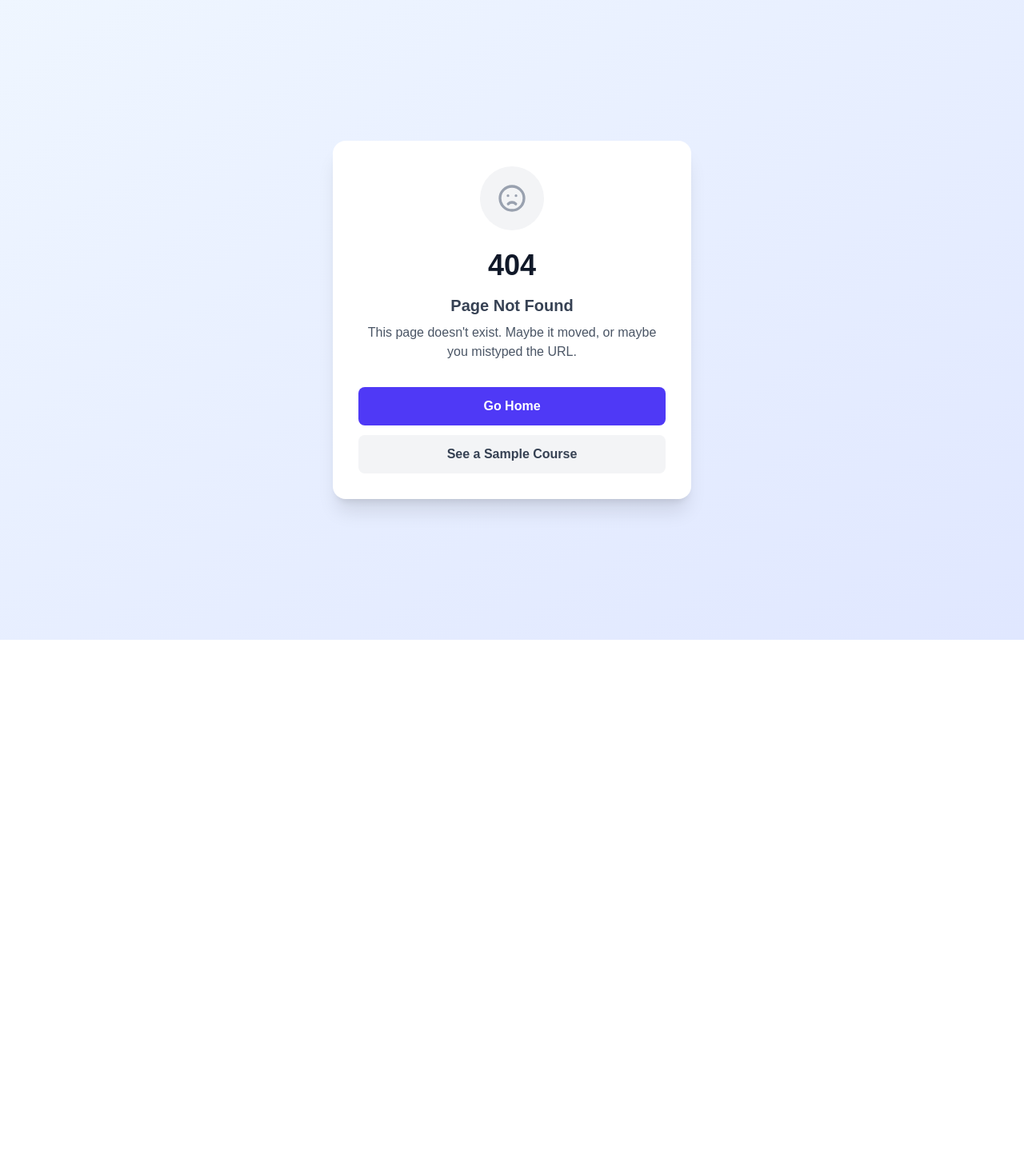
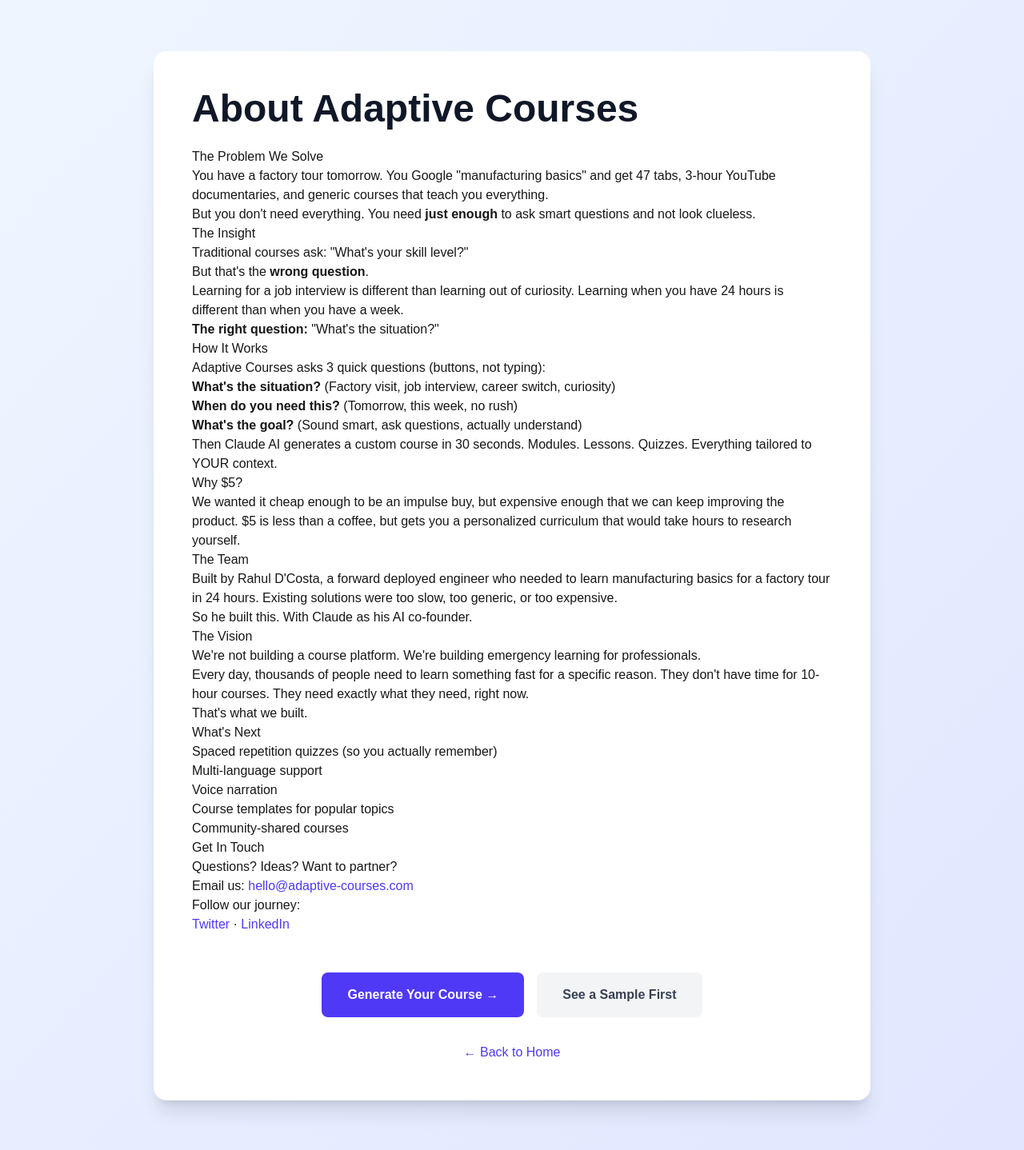
Before and after one commit to rahul-dcosta/adaptive-courses, a Next.js app in the folder app/: page /about in a window 1280 px wide. Before the commit this address had no page. Shown: the whole page at 80% size. Before the commit the page ends 800 px from the top, so only its background shows below. Built offline with nearby package versions, Linux system fonts and the light colour scheme.

Commit message:
Add About page and environment configuration helpers

```diff
--- /dev/null
+++ b/app/app/about/page.tsx
@@ -0,0 +1,128 @@
+export default function AboutPage() {
+  return (
+    <div className="min-h-screen bg-gradient-to-br from-blue-50 to-indigo-100 py-16 px-4">
+      <div className="max-w-4xl mx-auto">
+        <div className="bg-white rounded-2xl shadow-xl p-8 md:p-12">
+          <h1 className="text-4xl md:text-5xl font-bold text-gray-900 mb-6">
+            About Adaptive Courses
+          </h1>
+
+          <div className="prose prose-lg max-w-none">
+            <h2>The Problem We Solve</h2>
+            <p>
+              You have a factory tour tomorrow. You Google "manufacturing basics" and get 47 tabs,
+              3-hour YouTube documentaries, and generic courses that teach you everything.
+            </p>
+            <p>
+              But you don't need everything. You need <strong>just enough</strong> to ask smart
+              questions and not look clueless.
+            </p>
+
+            <h2>The Insight</h2>
+            <p>
+              Traditional courses ask: "What's your skill level?"
+            </p>
+            <p>
+              But that's the <strong>wrong question</strong>.
+            </p>
+            <p>
+              Learning for a job interview is different than learning out of curiosity.
+              Learning when you have 24 hours is different than when you have a week.
+            </p>
+            <p>
+              <strong>The right question:</strong> "What's the situation?"
+            </p>
+
+            <h2>How It Works</h2>
+            <p>
+              Adaptive Courses asks 3 quick questions (buttons, not typing):
+            </p>
+            <ol>
+              <li><strong>What's the situation?</strong> (Factory visit, job interview, career switch, curiosity)</li>
+              <li><strong>When do you need this?</strong> (Tomorrow, this week, no rush)</li>
+              <li><strong>What's the goal?</strong> (Sound smart, ask questions, actually understand)</li>
+            </ol>
+            <p>
+              Then Claude AI generates a custom course in 30 seconds. Modules. Lessons. Quizzes.
+              Everything tailored to YOUR context.
+            </p>
+
+            <h2>Why $5?</h2>
+            <p>
+              We wanted it cheap enough to be an impulse buy, but expensive enough that we can
+              keep improving the product. $5 is less than a coffee, but gets you a personalized
+              curriculum that would take hours to research yourself.
+            </p>
+
+            <h2>The Team</h2>
+            <p>
+              Built by Rahul D'Costa, a forward deployed engineer who needed to learn
+              manufacturing basics for a factory tour in 24 hours. Existing solutions were
+              too slow, too generic, or too expensive.
+            </p>
+            <p>
+              So he built this. With Claude as his AI co-founder.
+            </p>
+
+            <h2>The Vision</h2>
+            <p>
+              We're not building a course platform. We're building emergency learning for
+              professionals.
+            </p>
+            <p>
+              Every day, thousands of people need to learn something fast for a specific reason.
+              They don't have time for 10-hour courses. They need exactly what they need, right now.
+            </p>
+            <p>
+              That's what we built.
+            </p>
+
+            <h2>What's Next</h2>
+            <ul>
+              <li>Spaced repetition quizzes (so you actually remember)</li>
+              <li>Multi-language support</li>
+              <li>Voice narration</li>
+              <li>Course templates for popular topics</li>
+              <li>Community-shared courses</li>
+            </ul>
+
+            <h2>Get In Touch</h2>
+            <p>
+              Questions? Ideas? Want to partner?
+              <br />
+              Email us: <a href="mailto:hello@adaptive-courses.com" className="text-indigo-600 hover:text-indigo-700">hello@adaptive-courses.com</a>
+            </p>
+            <p>
+              Follow our journey:
+              <br />
+              <a href="https://twitter.com/adaptivecourses" className="text-indigo-600 hover:text-indigo-700">Twitter</a>
+              {' · '}
+              <a href="https://linkedin.com/company/adaptive-courses" className="text-indigo-600 hover:text-indigo-700">LinkedIn</a>
+            </p>
+          </div>
+
+          <div className="mt-12 flex gap-4 flex-wrap justify-center">
+            <a
+              href="/"
+              className="bg-indigo-600 text-white font-semibold px-8 py-4 rounded-lg hover:bg-indigo-700 transition"
+            >
+              Generate Your Course →
+            </a>
+            <a
+              href="/sample"
+              className="bg-gray-100 text-gray-700 font-semibold px-8 py-4 rounded-lg hover:bg-gray-200 transition"
+            >
+              See a Sample First
+            </a>
+          </div>
+
+          <div className="mt-8 text-center">
+            <a href="/" className="text-indigo-600 hover:text-indigo-700 font-medium">
+              ← Back to Home
+            </a>
+          </div>
+        </div>
+      </div>
+    </div>
+  );
+}
--- /dev/null
+++ b/app/lib/env.ts
@@ -0,0 +1,57 @@
+// Environment configuration helpers
+
+export const env = {
+  // App
+  NODE_ENV: process.env.NODE_ENV || 'development',
+  IS_PRODUCTION: process.env.NODE_ENV === 'production',
+  IS_DEVELOPMENT: process.env.NODE_ENV === 'development',
+
+  // URLs
+  APP_URL: process.env.NEXT_PUBLIC_APP_URL || 'http://localhost:3000',
+
+  // Anthropic
+  ANTHROPIC_API_KEY: process.env.ANTHROPIC_API_KEY || '',
+
+  // Supabase
+  SUPABASE_URL: process.env.NEXT_PUBLIC_SUPABASE_URL || '',
+  SUPABASE_ANON_KEY: process.env.NEXT_PUBLIC_SUPABASE_ANON_KEY || '',
+  SUPABASE_SERVICE_ROLE_KEY: process.env.SUPABASE_SERVICE_ROLE_KEY || '',
+
+  // Stripe
+  STRIPE_SECRET_KEY: process.env.STRIPE_SECRET_KEY || '',
+  STRIPE_PUBLISHABLE_KEY: process.env.NEXT_PUBLIC_STRIPE_PUBLISHABLE_KEY || '',
+  STRIPE_WEBHOOK_SECRET: process.env.STRIPE_WEBHOOK_SECRET || '',
+
+  // Email (Resend)
+  RESEND_API_KEY: process.env.RESEND_API_KEY || '',
+
+  // Analytics
+  GA_ID: process.env.NEXT_PUBLIC_GA_ID || '',
+
+  // Error Monitoring
+  SENTRY_DSN: process.env.NEXT_PUBLIC_SENTRY_DSN || '',
+} as const;
+
+// Validation
+export function validateEnv(): { valid: boolean; missing: string[] } {
+  const required = [
+    'ANTHROPIC_API_KEY',
+    'SUPABASE_URL',
+    'SUPABASE_ANON_KEY',
+  ];
+
+  const missing = required.filter(key => !env[key as keyof typeof env]);
+
+  return {
+    valid: missing.length === 0,
+    missing
+  };
+}
+
+// Check if all required env vars are present (server-side only)
+if (typeof window === 'undefined' && env.IS_PRODUCTION) {
+  const { valid, missing } = validateEnv();
+  if (!valid) {
+    console.error('Missing required environment variables:', missing.join(', '));
+  }
+}
```
